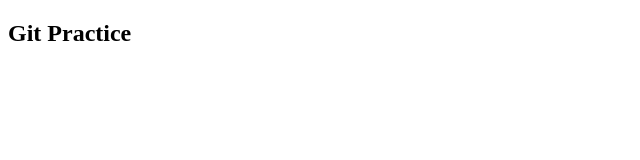
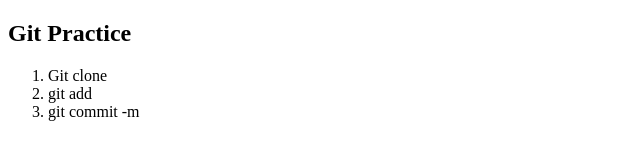
Before and after one commit to MEGATHRUST123/megathrust123.github.io, a plain HTML site: page hello.html in a window 1280 px wide. Shown: the whole page, without its empty margins (0-640 px from the left). Drawn offline with Linux system fonts and the light colour scheme.

Commit message:
added an ordered list

```diff
--- a/hello.html
+++ b/hello.html
@@ -5,5 +5,10 @@
 	</head>
 	<body>
 		<h2>Git Practice</h2>
+		<ol>
+			<li>Git clone</li>
+			<li>git add</li>
+			<li>git commit -m</li>
+		</ol>
 	</body>
 </html>
```
